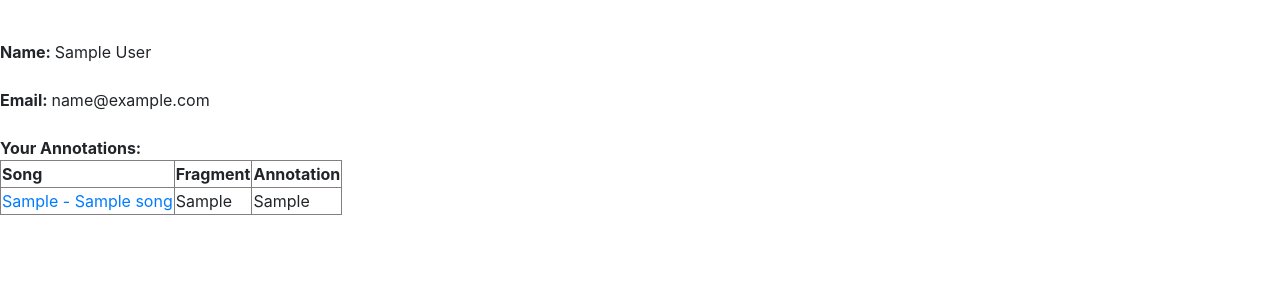
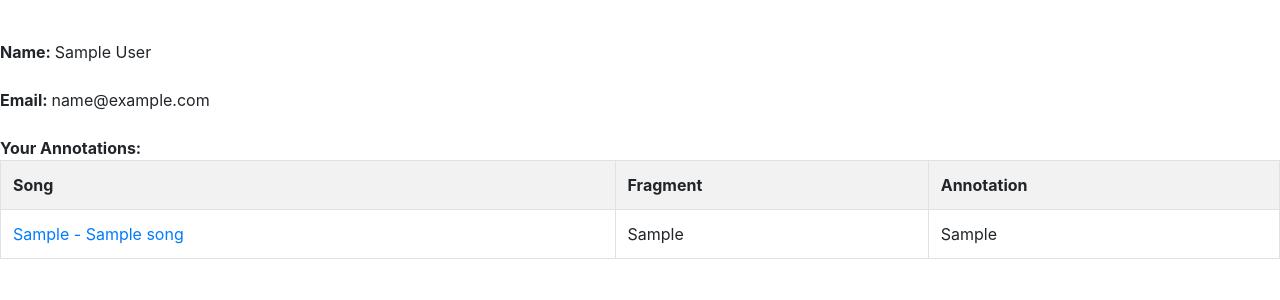
Before and after one commit to dominiquecuevas/Note, a Flask app: template templates/user_annotations.html in a window 1280 px wide. Shown: the part 56-356 px from the top of the page. Run offline with Flask 2, Linux system fonts and the light colour scheme; the template is opened without the code that fills it: values that come from a table or form of the project are taken from there, others are empty; tables that the repository leaves empty hold one stand-in row (values such as "Sample post"); some libraries are stand-ins or nearby versions.

Commit message:
add bootstrap class to table

```diff
--- a/templates/user_annotations.html
+++ b/templates/user_annotations.html
@@ -17,7 +17,7 @@
     <b>Email: </b>{{ user.email }}<br>
     <br>
     <b>Your Annotations: </b>
-        <table border="1">
+        <table class="table table-striped table-bordered">
             <tr>
                 <th>Song</th>
                 <th>Fragment</th>
```
